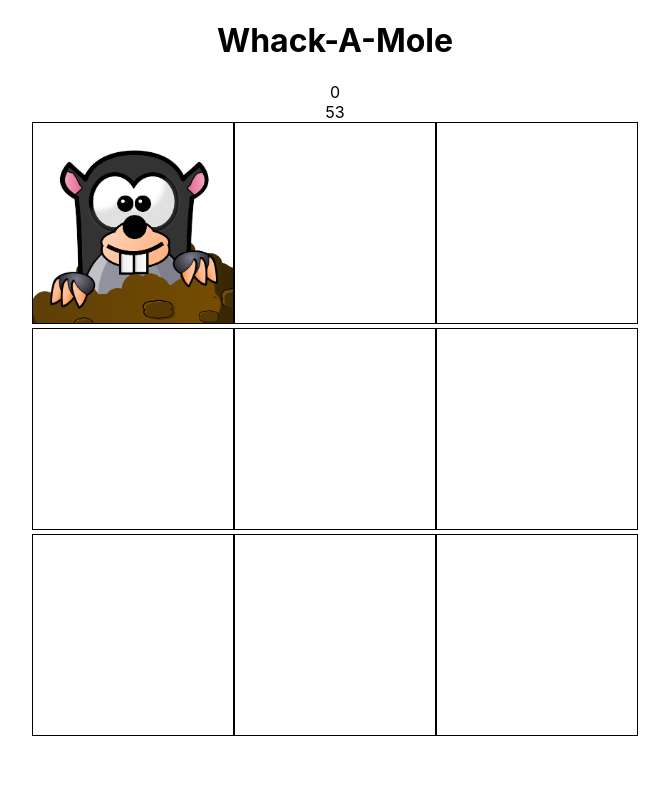
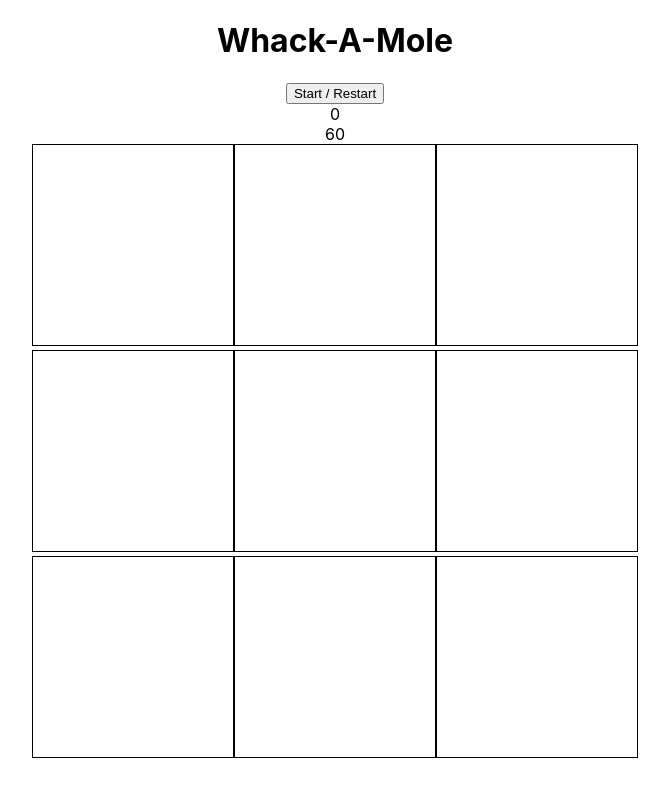
Before and after one commit to EvandroLG/whac-a-mole, a React (Create React App) app: page / in a window 1280 px wide. Shown: the top 796 px of the page, without its empty margins (305-974 px from the left). Built offline with nearby package versions, Linux system fonts and the light colour scheme.

Commit message:
add logic to start / restart game

```diff
--- a/src/App.tsx
+++ b/src/App.tsx
@@ -6,26 +6,24 @@ import './App.css';
 
 const isOver = (counter: number) => counter === 0;
 
-function App() {
+const App = () => {
   const [score, setScore] = useState(0);
-  const [square, stopRandomSquare, startRandomSquare] = useRandomSquare();
-  const [counter, restartCounter] = useTimer(60);
+  const [square, startRandomSquare, stopRandomSquare] = useRandomSquare();
+  const [counter, startCounter] = useTimer(60);
 
   const updateScore = useCallback(
     (key) => key === square && setScore(score + 1),
     [square, score]
   );
 
-  const restart = useCallback(() => {
-    restartCounter();
+  const start = useCallback(() => {
+    startCounter();
     startRandomSquare();
     setScore(0);
-  }, [restartCounter, startRandomSquare]);
+  }, [startCounter, startRandomSquare]);
 
   useEffect(() => {
-    if (isOver(counter)) {
-      stopRandomSquare();
-    }
+    isOver(counter) && stopRandomSquare();
   }, [counter, stopRandomSquare]);
 
   return (
@@ -35,12 +33,15 @@ function App() {
         <>
           <h2>Game over</h2>
           <div className="App-score">{score}</div>
-          <button type="button" onClick={restart}>
+          <button type="button" onClick={start}>
             Restart
           </button>
         </>
       ) : (
         <>
+          <button type="button" onClick={start}>
+            Start / Restart
+          </button>
           <div className="App-score">{score}</div>
           <div className="App-time">{counter}</div>
           <div className="App-grid">
@@ -56,6 +57,6 @@ function App() {
       )}
     </div>
   );
-}
+};
 
 export default App;
--- a/src/useRandomSquare.ts
+++ b/src/useRandomSquare.ts
@@ -1,10 +1,10 @@
-import { useState, useEffect, useRef, useCallback } from 'react';
+import { useState, useRef, useCallback } from 'react';
 import { compose } from 'ramda';
 
 const getRandomSquare = compose(Math.floor, () => Math.random() * 9);
 
 const useRandomSquare = () => {
-  const [square, setSquare] = useState(getRandomSquare());
+  const [square, setSquare] = useState(-1);
   const interval = useRef(0);
 
   const stopRandomSquare = useCallback(() => {
@@ -13,16 +13,12 @@ const useRandomSquare = () => {
 
   const startRandomSquare = useCallback(() => {
     interval.current = window.setInterval(
-      () => setSquare(getRandomSquare),
+      () => setSquare(getRandomSquare()),
       1000
     );
   }, []);
 
-  useEffect(() => {
-    startRandomSquare();
-  }, [startRandomSquare]);
-
-  return [square, stopRandomSquare, startRandomSquare] as const;
+  return [square, startRandomSquare, stopRandomSquare] as const;
 };
 
 export default useRandomSquare;
--- a/src/useTimer.ts
+++ b/src/useTimer.ts
@@ -2,19 +2,30 @@ import { useState, useEffect, useCallback } from 'react';
 
 const useTimer = (startTime: number) => {
   const [counter, setCounter] = useState(startTime);
-  const restartCounter = useCallback(() => {
+  const [start, setStart] = useState(false);
+  const startCounter = useCallback(() => {
+    setStart(true);
     setCounter(startTime);
   }, [startTime]);
 
   useEffect(() => {
+    if (!start) {
+      return;
+    }
+
     const timer = setInterval(() => {
-      counter === 0 ? clearInterval(timer) : setCounter(counter - 1);
+      if (counter === 0) {
+        clearInterval(timer);
+        setStart(false);
+      } else {
+        setCounter(counter - 1);
+      }
     }, 1000);
 
     return () => clearInterval(timer);
-  }, [counter, startTime]);
+  }, [counter, startTime, start]);
 
-  return [counter, restartCounter] as const;
+  return [counter, startCounter] as const;
 };
 
 export default useTimer;
```
Also changed, not shown: 2 other files (tests, documents, lock files or other folders).
